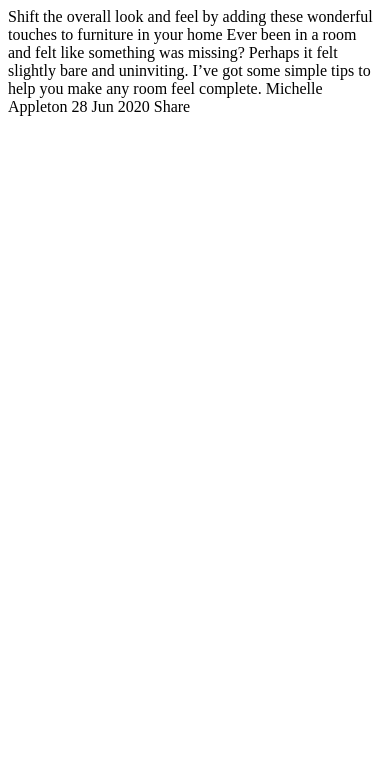
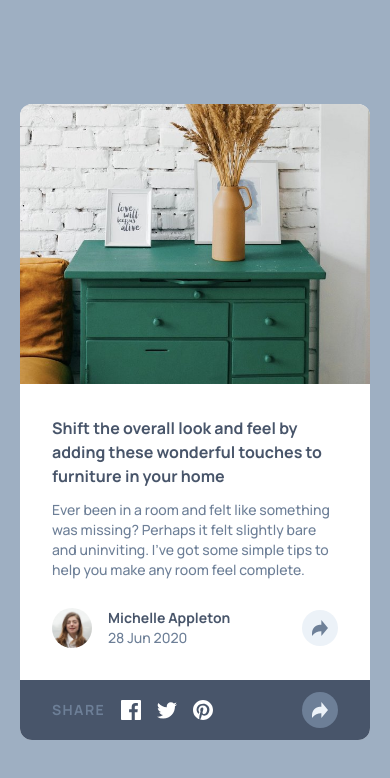
Before and after one commit to Luca-Sousa/Project-Article-Preview-Component-Master, a website: page index.html in a window 390 px wide. Drawn offline with Linux system fonts and the light colour scheme.

Commit message:
Add Mobile

```diff
--- a/index.html
+++ b/index.html
@@ -8,20 +8,47 @@
 
   <title>Project| Article preview component</title>
 
+  <link rel="stylesheet" href="src/output.css">
 </head>
-<body>
+<body class="min-h-screen font-Manrope flex items-center justify-between bg-col-GB p-5">
 
-  Shift the overall look and feel by adding these wonderful
-  touches to furniture in your home
+  <main class="bg-white rounded-xl">
 
-  Ever been in a room and felt like something was missing? Perhaps
-  it felt slightly bare and uninviting. I’ve got some simple tips
-  to help you make any room feel complete.
+    <div>
+      <img class="rounded-ss-xl rounded-se-xl" src="images/drawers.jpg" alt="logo drawers">
+    </div>
 
-  Michelle Appleton
-  28 Jun 2020
+    <div class="p-8 flex flex-col gap-3">
+      <h2 class="font-bold text-col-VDGB">Shift the overall look and feel by adding these wonderful touches to furniture in your home</h2>
+      <p class="font-medium text-sm text-col-DDB">Ever been in a room and felt like something was missing? Perhaps it felt slightly bare and uninviting. I’ve got some simple tips to help you make any room feel complete.</p>
 
-  Share
+      <div class="flex items-center justify-between mt-4">
+        <div class="flex items-center gap-4">
+            <img class="w-10 h-10 rounded-full" src="images/avatar-michelle.jpg" alt="Avatar Michelle">
+          <div>
+            <h2 class="font-bold text-sm text-col-VDGB">Michelle Appleton</h2>
+            <p class="font-medium text-sm text-col-DDB">28 Jun 2020</p>
+          </div>
+        </div>
+        <div class="w-9 h-9 rounded-full bg-col-LGB flex justify-center items-center cursor-pointer">
+          <img class="w-4 h-4" src="images/icon-share.svg" alt="Icon Share">
+        </div>
+      </div>
+    </div>
+
+    <div class="flex items-center justify-between py-3 px-8 bg-col-VDGB rounded-bl-xl rounded-br-xl">
+      <div class="flex items-center gap-4">
+        <h2 class="uppercase tracking-widest text-sm text-col-DDB font-bold">Share</h2>
+        <a href="#"><img src="images/icon-facebook.svg" alt="Icon Facebook"></a>
+        <a href="#"><img src="images/icon-twitter.svg" alt="Icon Twitter"></a>
+        <a href="#"><img src="images/icon-pinterest.svg" alt="Icon Pinterest"></a>
+      </div>
+      <div class="w-9 h-9 rounded-full bg-col-DDB flex justify-center items-center cursor-pointer">
+        <img class="w-4 h-4" src="images/icon-share-msg.svg" alt="Icon Share">
+      </div>
+    </div>
+
+  </main>
 
 </body>
 </html>
--- /dev/null
+++ b/src/input.css
@@ -0,0 +1,5 @@
+@import url('https://fonts.googleapis.com/css2?family=Manrope:wght@200..800&display=swap');
+
+@tailwind base;
+@tailwind components;
+@tailwind utilities;
--- /dev/null
+++ b/tailwind.config.js
@@ -0,0 +1,18 @@
+/** @type {import('tailwindcss').Config} */
+module.exports = {
+  content: ['./index.html', './src/*.css'],
+  theme: {
+    extend: {
+      colors: {
+        'col-VDGB': 'hsl(217, 19%, 35%)',
+        'col-DDB': 'hsl(214, 17%, 51%)',
+        'col-GB': 'hsl(212, 23%, 69%)',
+        'col-LGB': 'hsl(210, 46%, 95%)'
+      },
+      fontFamily: {
+        Manrope: 'Manrope'
+      }
+    },
+  },
+  plugins: [],
+}
```
Also changed, not shown: package.json (added, +15 -0 lines), images/icon-share-msg.svg (added), src/output.css (added), 2 other files.
